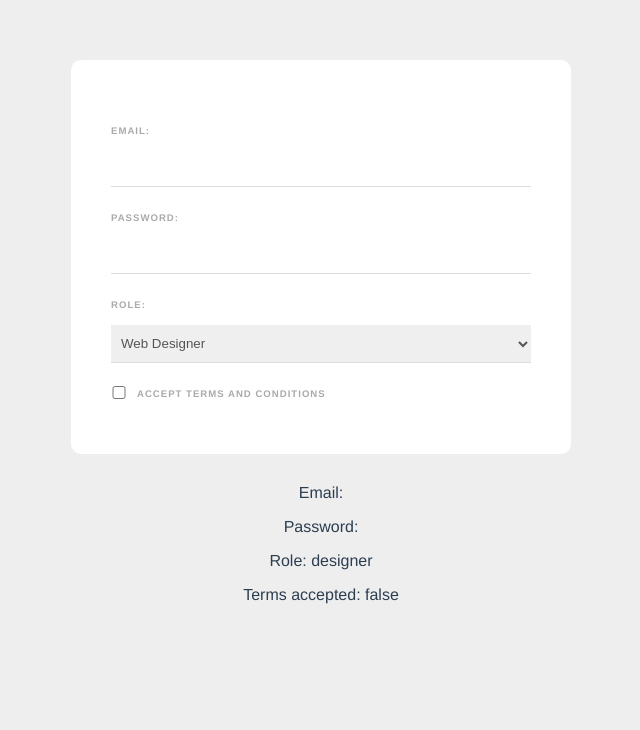
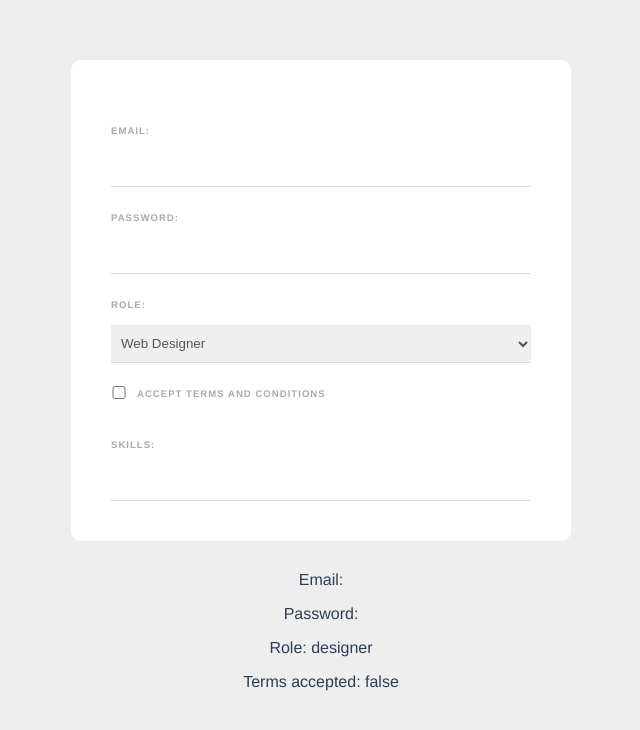
Before and after one commit to sendgn/web-form, a Vue app: page / in a window 1280 px wide. Shown: the top 730 px of the page, without its empty margins (319-959 px from the left). Built offline with nearby package versions, Linux system fonts and the light colour scheme.

Commit message:
Add skills

```diff
--- a/src/components/SignupForm.vue
+++ b/src/components/SignupForm.vue
@@ -16,6 +16,13 @@
     <div class="terms">
       <input type="checkbox" v-model="terms" required>
       <label>Accept terms and conditions</label>
+    </div>
+
+    <!-- Keyboard events -->
+    <label>Skills:</label>
+    <input type="text" v-model="tempSkill" @keyup.alt="addSkill">
+    <div v-for="skill in skills" :key="skill" class="pill">
+      {{ skill }}
     </div>
 
     <!-- Multiple checkboxes -->
@@ -48,7 +55,20 @@
       password: '',
       role: 'designer',
       terms: false,
+      tempSkill: '',
+      skills: [],
       // names: []
+    }
+  },
+  methods: {
+    addSkill(e) {
+      console.log(e)
+      if (e.key === ',' && this.tempSkill) {
+        if (!this.skills.includes(this.tempSkill)) {
+          this.skills.push(this.tempSkill)
+        }
+        this.tempSkill = ''
+      }
     }
   }
 }
```
